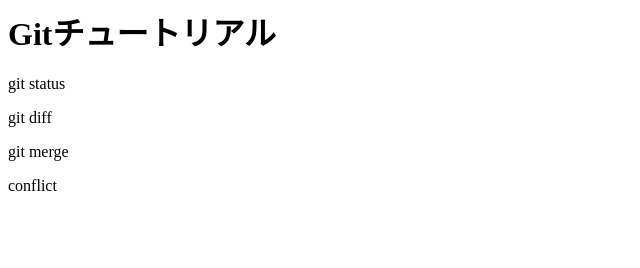
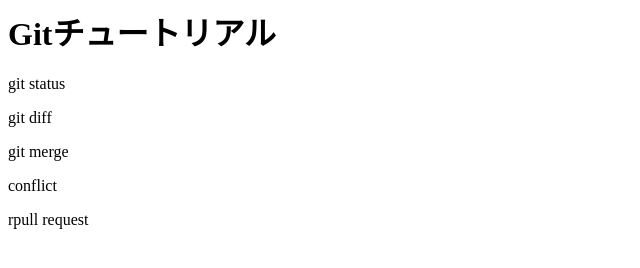
Before and after one commit to ryo-midorikawa-01/git_tutorial, a plain HTML site: page index.html in a window 1280 px wide. Shown: the whole page, without its empty margins (0-640 px from the left). Drawn offline with Linux system fonts and the light colour scheme.

Commit message:
pull requestを追記

```diff
--- a/index.html
+++ b/index.html
@@ -3,3 +3,4 @@
 <p>git diff</p>
 <p>git merge</p>
 <p>conflict</p>
+<p>rpull request</p>
```
